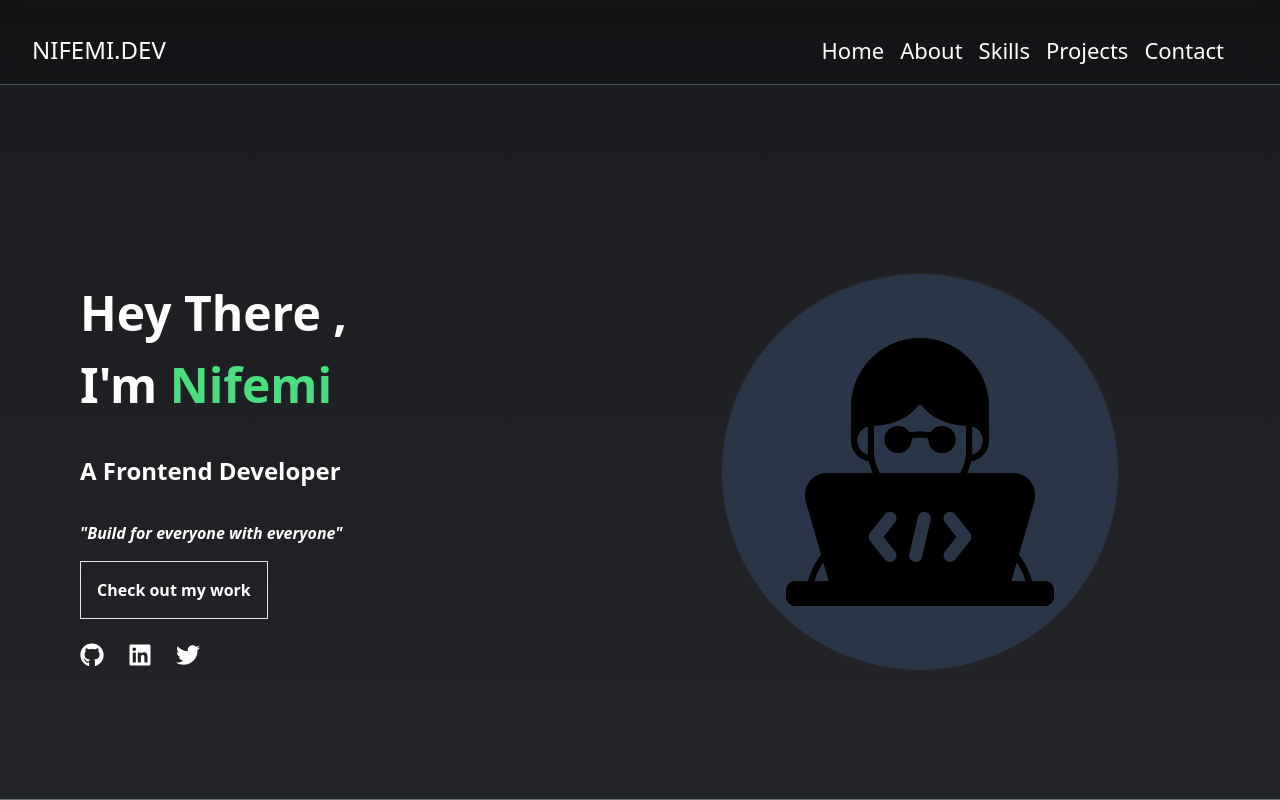
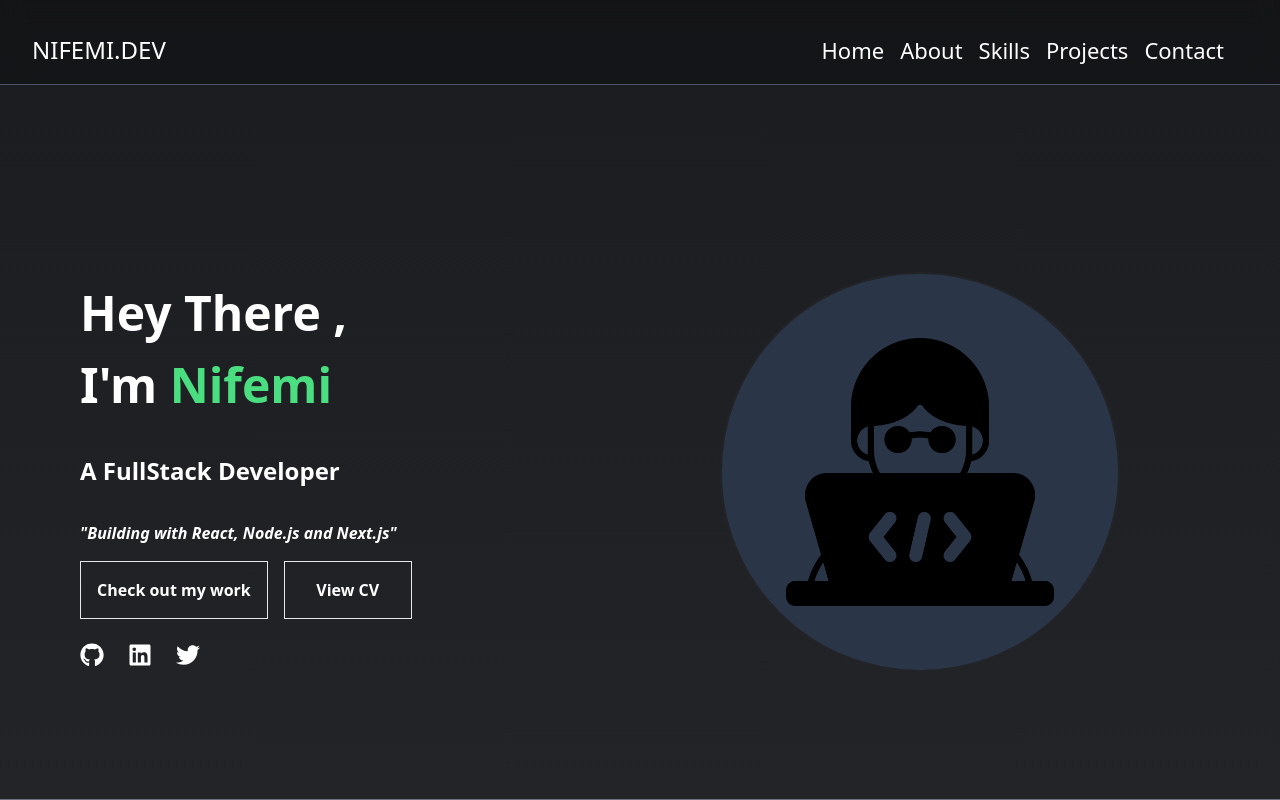
Before and after one commit to NifemiSoneye/my-portfolio, a React (Vite) app: page / in a window 1280 px wide. Shown: the top 800 px of the page. Built offline with nearby package versions, Linux system fonts and the light colour scheme.

Commit message:
Edited hero page and nav overlay

```diff
--- a/src/components/Home.tsx
+++ b/src/components/Home.tsx
@@ -42,14 +42,22 @@ const Home = () => {
           Nifemi
         </motion.span> */}
         </motion.h1>
-        <p className="text-[24px] pt-[2rem]">A Frontend Developer</p>
+        <p className="text-[24px] pt-[2rem]">A FullStack Developer</p>
         <div className="col-span-2 order-3 flex-col items-center mt-[1rem] lg:items-start lg:mt-[2rem] hidden lg:flex">
           <p className="italic mt-[1rem] lg:mt-0">
-            "Build for everyone with everyone"
+            "Building with React, Node.js and Next.js"
           </p>
-          <button className="bg-transparent border mt-[1rem] p-[1rem] hover:bg-green-400">
-            Check out my work
-          </button>
+          <div className="flex gap-4">
+            <button className="bg-transparent border mt-[1rem] p-[1rem] hover:bg-green-400">
+              Check out my work
+            </button>
+            <a href="/cv.pdf" target="_blank" rel="noopener noreferrer">
+              <button className="bg-transparent border mt-[1rem] p-[1rem] hover:bg-green-400 min-w-[10vw]">
+                View CV
+              </button>
+            </a>
+          </div>
+
           <div className="flex justify-center gap-6 mt-6">
             <a
               href="https://github.com/NifemiSoneye"
@@ -88,11 +96,18 @@ const Home = () => {
       </div>
       <div className="col-span-2 order-3 flex flex-col items-center mt-[1rem] lg:items-start lg:mt-[0.5rem] lg:hidden">
         <p className="italic mt-[1rem] lg:mt-0">
-          "Build for everyone with everyone"
+          "Building with React, Node.js and Next.js"
         </p>
-        <button className="bg-transparent border mt-[1rem] p-[1rem]">
-          Check out my work
-        </button>
+        <div className="flex gap-4">
+          <button className="bg-transparent border mt-[1rem] p-[1rem] hover:bg-green-400">
+            Check out my work
+          </button>
+          <a href="/cv.pdf" target="_blank" rel="noopener noreferrer">
+            <button className="bg-transparent border mt-[1rem] p-[1rem] hover:bg-green-400 min-w-[10vw]">
+              View CV
+            </button>
+          </a>
+        </div>
         <div className="flex justify-center gap-6 mt-6">
           <a
             href="https://github.com/NifemiSoneye"
@@ -102,7 +117,7 @@ const Home = () => {
             <FaGithub className="text-2xl hover:text-green-400 transition-colors" />
           </a>
           <a
-            href="https://linkedin.com/in/yourusername"
+            href="https://www.linkedin.com/in/nifemi-soneye-07269b347/"
             target="_blank"
             rel="noreferrer"
           >
--- a/src/components/Nav.tsx
+++ b/src/components/Nav.tsx
@@ -9,6 +9,14 @@ const Nav = () => {
   const mobileLinkBase =
     "relative pb-2 text-white text-2xl py-4 px-6 hover:text-green-400 border-b border-gray-600";
   return (
+    <>
+      {/* overlay - mobile only, outside the aside */}
+      {mobileNav && (
+        <div
+          className="fixed inset-0 bg-black/60 backdrop-blur-sm z-40 lg:hidden"
+          onClick={() => setMobileNav(false)}
+        />
+      )}
       <div className="backdrop-blur-md fixed top-0 left-0 w-full  border-b border-gray-600 bg-[#111113]/60 z-50">
         <div className="flex justify-between mt-[1rem] text-white pb-[1rem] lg:mt-[2rem] items-center lg:mx-[1.5rem]">
           <h1 className="text-[1.5rem] px-[0.5rem]">NIFEMI.DEV</h1>
@@ -48,6 +56,7 @@ const Nav = () => {
                 onClick={() => setMobileNav(false)}
               />
             </div>
+
             {navLinks.map((link) => (
               <Link
                 key={link}
@@ -107,6 +116,7 @@ const Nav = () => {
         </div> */}
         </div>
       </div>
+    </>
   );
 };
 
```
Also changed, not shown: 1 other file (tests, documents, lock files or other folders). Lines whose indentation alone changed are shown as unchanged.
